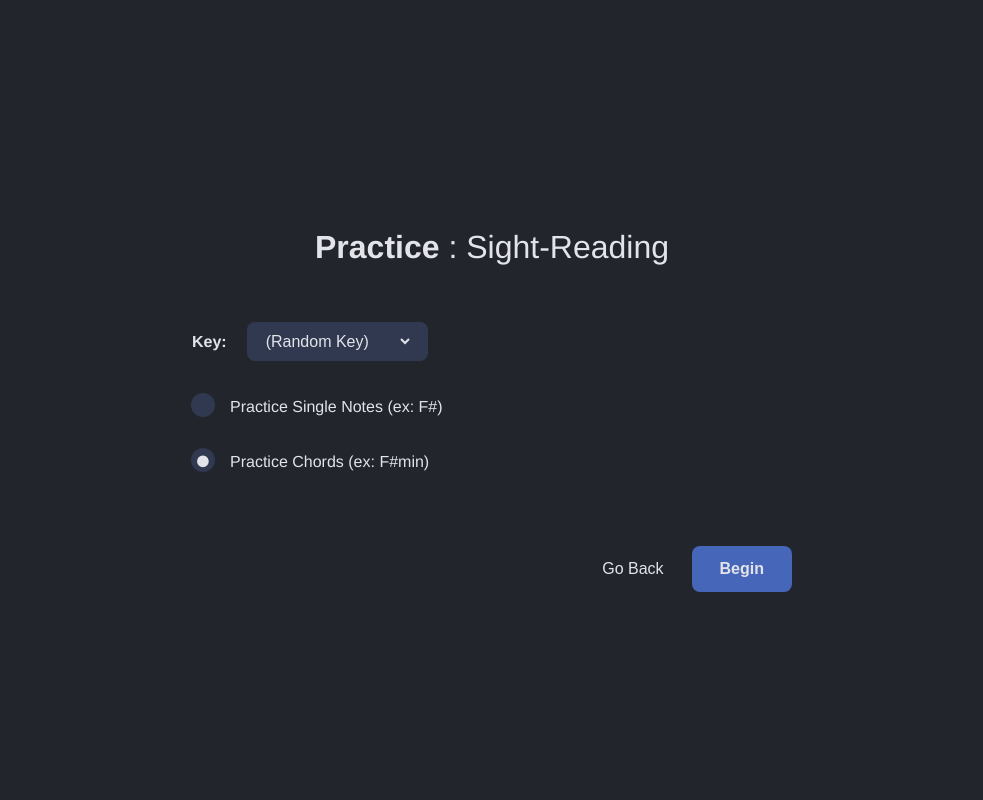
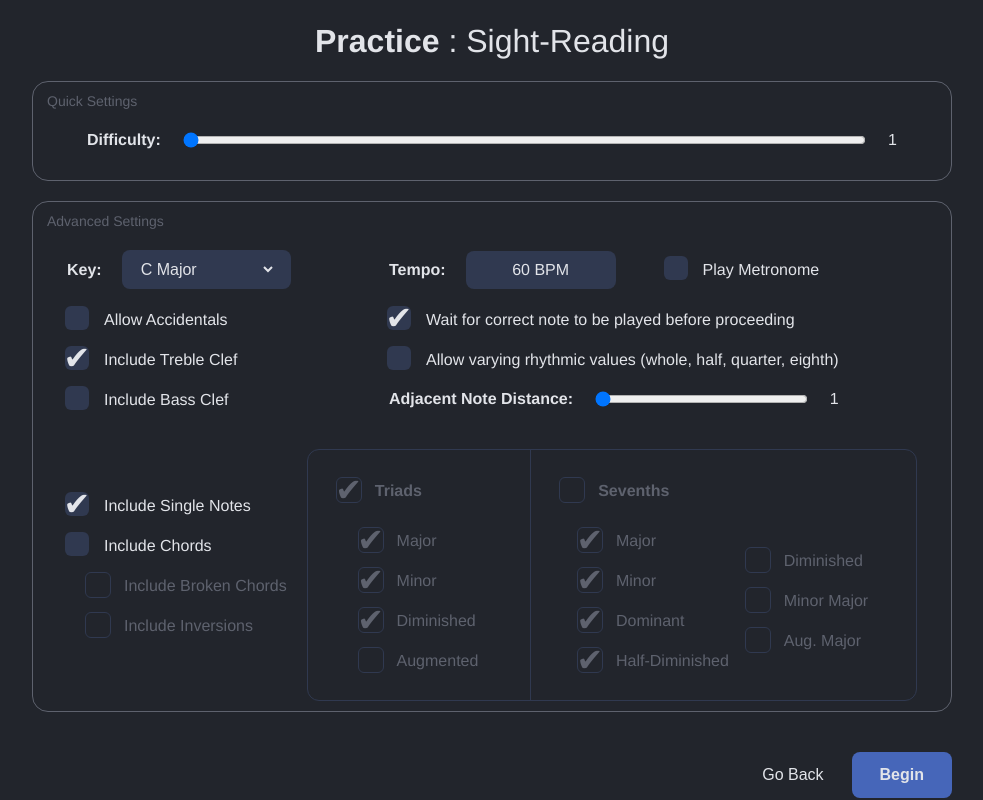
Before and after one commit to benzenittini/MIDIeval-Toolbox, a React (Vite) app: page / in a window 1280 px wide. Both pictures are taken after a click on the element "Sight-Reading". Shown: the whole page, without its empty margins (148-1131 px from the left). Built offline with nearby package versions, Linux system fonts and the light colour scheme.

Commit message:
Added configurations for sight-reading mode.

```diff
--- /dev/null
+++ b/src/components/common/FocusableInput.module.css
@@ -0,0 +1,21 @@
+
+
+.secondsSelector, .secondsDisplay {
+    text-align: center;
+    width: 150px;
+}
+
+.secondsDisplay:hover {
+    background: var(--blue-vdark);
+}
+
+.secondsDisplay {
+    display: inline-block;
+    background: var(--blue-dark);
+    border-radius: 8px;
+    padding: 10px;
+    color: var(--gray-vlight);
+    font-size: 16px;
+    cursor: text;
+    transition: background-color 0.2s;
+}
--- /dev/null
+++ b/src/components/common/FocusableInput.tsx
@@ -0,0 +1,43 @@
+
+import { useState } from "react";
+
+import styles from './FocusableInput.module.css';
+
+type Props = {
+    value: string,
+    label: string,
+    type?: InputType,
+    inputConfigs?: any,
+    onChange: (newValue: string) => void,
+}
+
+export enum InputType {
+    NUMBER = 'number',
+    TEXT = 'text',
+}
+
+export default function FocusableInput({ value, label, type = InputType.TEXT, inputConfigs = {}, onChange}: Props) {
+    const [inEditMode, setInEditMode] = useState(false);
+
+    const timeInput = inEditMode ? (
+        <input type={type}
+            {...inputConfigs}
+            autoFocus
+            onFocus={(e) => e.target.select()}
+            className={styles.secondsSelector}
+            onChange={(e) => onChange(e.target.value)}
+            onBlur={() => setInEditMode(false)}
+            value={value} />
+    ) : (
+        <div className={styles.secondsDisplay}
+            onClick={() => setInEditMode(true)}>
+            {value} {label}
+        </div>
+    );
+
+    return (
+        <>
+        {timeInput}
+        </>
+    );
+}
--- a/src/components/common/KeySelection.tsx
+++ b/src/components/common/KeySelection.tsx
@@ -4,14 +4,22 @@ import { KeyConfigOpts, MiscKeys } from "../../datatypes/Configs";
 
 type Props = {
     currentValue: KeyConfigOpts,
+    filterKeysById?: (id: string) => boolean,
     selectKey: (key: KeyConfigOpts) => void,
 };
 
-export default function KeySelection({ currentValue, selectKey }: Props) {
-    const getOption = ([key, val]: [string, string]) => (<option key={key} value={key}>{val}</option>);
+export default function KeySelection({ currentValue, filterKeysById = () => true, selectKey }: Props) {
+    const getOption = (id: string, display: string) => (<option key={id} value={id}>{display}</option>);
 
-    const miscKeyOpts  = Object.entries(MiscKeys)        .map(entry => getOption([entry[1], entry[1]]));
-    const majorKeyOpts = Object.entries(MAJOR_KEY_LOOKUP).map(entry => getOption([entry[0], entry[1].toString()]));
+    const miscKeyOpts  = Object.entries(MiscKeys)
+        .map(entry => ({ id: entry[1], display: entry[1] }))
+        .filter(({id}) => filterKeysById(id))
+        .map(entry => getOption(entry.id, entry.display));
+
+    const majorKeyOpts = Object.entries(MAJOR_KEY_LOOKUP)
+        .map(entry => ({ id: entry[0], display: entry[1].toString() }))
+        .filter(({id}) => filterKeysById(id))
+        .map(entry => getOption(entry.id, entry.display));
 
     function changeKey(event: any) {
         selectKey(event.target.value);
--- /dev/null
+++ b/src/components/common/LabeledSlider.module.css
@@ -0,0 +1,12 @@
+
+.labeledSlider {
+    width: 100%;
+    display: flex;
+    align-items: center;
+}
+.labeledSlider>input {
+    flex: 1;
+}
+.labeledSlider>.valueDisplay {
+    margin-left: 20px;
+}
--- /dev/null
+++ b/src/components/common/LabeledSlider.tsx
@@ -0,0 +1,20 @@
+
+import styles from './LabeledSlider.module.css';
+
+type Props = {
+    label: string,
+    min: number,
+    max: number,
+    value: number,
+    onChange: (val: string) => void,
+}
+
+export default function LabeledSlider({ label, min, max, value, onChange }: Props) {
+    return (
+        <div className={ styles.labeledSlider }>
+            <label className="labelBefore">{ label }</label>
+            <input type="range" min={ min } max={ max } value={ `${value}` } onChange={ (e) => onChange(e.target.value) }></input>
+            <label className={ styles.valueDisplay }>{ value }</label>
+        </div>
+    );
+}
--- a/src/components/sight-reading/SightReadingConfig.module.css
+++ b/src/components/sight-reading/SightReadingConfig.module.css
@@ -3,17 +3,37 @@
     font-weight: normal;
 }
 
-.topRow {
+.settingsBox {
+    border: 1px solid var(--gray-dark);
+    border-radius: 16px;
+    padding: 10px 14px;
+    margin: 20px 0;
+    text-align: left;
+}
+.settingsBoxLabel {
+    color: var(--gray-dark);
+    font-size: 14px;
+    margin: 0;
+    padding: 0;
+}
+
+.quickSettingsSlider {
+    padding: 20px 40px;
+}
+
+.flexRow {
     display: flex;
     flex-direction: row;
     align-items: center;
+    margin: 0 20px;
     gap: 20px;
     justify-content: space-between;
-    width: 600px;
+    width: 850px;
 }
-.topLeft>* {
-    margin-top: 35px;
-    margin-bottom: 35px;
+
+.configGroup>* {
+    margin-top: 20px;
+    margin-bottom: 20px;
     text-align: left;
 }
 
@@ -21,3 +41,7 @@
     text-align: right;
     margin-top: 40px;
 }
+
+.indented {
+    margin-left: 20px;
+}
--- a/src/components/sight-reading/SightReadingConfig.tsx
+++ b/src/components/sight-reading/SightReadingConfig.tsx
@@ -1,12 +1,18 @@
 
-import { KeyConfigOpts, convertKeyConfigToKey, getAllowedChordQualities } from "../../datatypes/Configs";
+import { useState } from "react";
+import { ChordSelections, KeyConfigOpts, MiscKeys, SightReadingConfiguration, convertKeyConfigToKey, getAllowedChordQualities } from "../../datatypes/Configs";
+import FocusableInput, { InputType } from "../common/FocusableInput";
 import KeySelection from "../common/KeySelection";
+import LabeledSlider from "../common/LabeledSlider";
 import styles from './SightReadingConfig.module.css';
-import { useSightReadingConfig, useSightReadingConfigDispatch } from "./SightReadingConfigContext";
+import { START_DIFFICULTY, useSightReadingConfig, useSightReadingConfigDispatch } from "./SightReadingConfigContext";
+import ChordSelection from "../common/ChordSelection";
 
 export default function SightReadingConfig({ goBack, begin }: { goBack: () => void, begin: () => void }) {
     const sightReadingConfig = useSightReadingConfig();
     const sightReadingConfigDispatch = useSightReadingConfigDispatch();
+
+    const [difficulty, setDifficulty] = useState(START_DIFFICULTY);
 
     const chordsAvailable = (sightReadingConfig.practiceChords)
         ? getAllowedChordQualities(convertKeyConfigToKey(sightReadingConfig.key), sightReadingConfig.chordSelection).length > 0
@@ -14,40 +20,132 @@ export default function SightReadingConfig({ goBack, begin }: { goBack: () => vo
 
     const notesOrChordsAvailable = sightReadingConfig.practiceSingleNotes || chordsAvailable;
 
+    function setDifficultySlider(newDifficulty: string) {
+        let parsed = parseInt(newDifficulty, 10);
+        if (isNaN(parsed)) parsed = 0;
+        setDifficulty(parsed);
+        sightReadingConfigDispatch({ type: 'quickDifficulty', data: parsed });
+    }
+
     function selectKey(newKey: KeyConfigOpts) {
         sightReadingConfigDispatch({ type: 'setKey', data: newKey });
+    }
+
+    function updateTempo(newTempo: string) {
+        let parsed = parseInt(newTempo, 10);
+        if (isNaN(parsed)) parsed = 0;
+
+        sightReadingConfigDispatch({
+            type: 'tempo',
+            data: parsed < 1 ? 1 : parsed,
+        });
+    }
+
+    function setAdjacentNoteDistance(distance: string) {
+        let parsed = parseInt(distance, 10);
+        if (isNaN(parsed)) parsed = 0;
+        sightReadingConfigDispatch({ type: 'adjacentNoteDistance', data: parsed });
+    }
+
+    function changeChordSelection(optionName: keyof ChordSelections, newValue: boolean) {
+        sightReadingConfigDispatch({ type: optionName, data: newValue });
+    }
+
+    function getCheckbox(label: string, configOpt: keyof SightReadingConfiguration, disabled: boolean = false) {
+        return (
+            <div className="formLine">
+                <input type="checkbox"
+                    id={ configOpt }
+                    disabled={ disabled }
+                    checked={ sightReadingConfig[configOpt] as boolean }
+                    onChange={(e) => sightReadingConfigDispatch({ type: configOpt, data: e.target.checked })}/>
+                <label htmlFor={ configOpt }>{ label }</label>
+            </div>
+        );
     }
 
     return (
         <>
             <h1>Practice<span className={styles.practiceType}> : Sight-Reading</span></h1>
 
-            <div className={ styles.topRow }>
-                <div className={ styles.topLeft }>
-                    <KeySelection
-                        currentValue={ sightReadingConfig.key }
-                        selectKey={ selectKey }
-                        ></KeySelection>
+            {/* Basic Settings */}
+            <div className={ styles.settingsBox }>
+                <label className={ styles.settingsBoxLabel }>Quick Settings</label>
+                <div className={ styles.quickSettingsSlider }>
+                    <LabeledSlider
+                        label="Difficulty:"
+                        min={ 1 }
+                        max={ 10 }
+                        value={ difficulty }
+                        onChange={ setDifficultySlider }
+                        ></LabeledSlider>
+                </div>
+            </div>
 
-                    <div className="formLine">
-                        <input type="radio" name="practiceType"
-                            id="practiceSingleNotes"
-                            checked={ sightReadingConfig.practiceSingleNotes }
-                            onChange={ (e) => sightReadingConfigDispatch({ type: 'practiceSingleNotes', data: e.target.checked }) } />
-                        <label htmlFor="practiceSingleNotes">Practice Single Notes (ex: F#)</label>
+            {/* Advanced Settings */}
+            <div className={ styles.settingsBox }>
+                <label className={ styles.settingsBoxLabel }>Advanced Settings</label>
+
+                <div className={ styles.flexRow }>
+                    {/* Top Left */}
+                    <div className={ styles.configGroup }>
+                        <KeySelection
+                            currentValue={ sightReadingConfig.key }
+                            filterKeysById={ (id) => id !== MiscKeys.ANYTHING_GOES }
+                            selectKey={ selectKey }
+                            ></KeySelection>
+                        {getCheckbox('Allow Accidentals', 'allowAccidentals')}
+                        {getCheckbox('Include Treble Clef', 'includeTrebleClef')}
+                        {getCheckbox('Include Bass Clef', 'includeBassClef')}
                     </div>
 
-                    <div className="formLine">
-                        <input type="radio" name="practiceType"
-                            id="practiceChords"
-                            checked={ sightReadingConfig.practiceChords }
-                            onChange={ (e) => sightReadingConfigDispatch({ type: 'practiceChords', data: e.target.checked }) } />
-                        <label htmlFor="practiceChords">Practice Chords (ex: F#min)</label>
+                    {/* Top Right */}
+                    <div className={ styles.configGroup } style={{ margin: "0 auto"}}>
+                        <div>
+                            <label className="labelBefore">Tempo:</label>
+                            <FocusableInput
+                                value={sightReadingConfig.tempo.toString()}
+                                label="BPM"
+                                type={InputType.NUMBER}
+                                inputConfigs={{ min: "1" }}
+                                onChange={updateTempo}
+                                ></FocusableInput>
+                            <div style={{ display: 'inline-block', marginLeft: '50px', }}>
+                                {getCheckbox('Play Metronome', 'playMetronome')}
+                            </div>
+                        </div>
+                        {getCheckbox('Wait for correct note to be played before proceeding',         'waitForCorrectNote')}
+                        {getCheckbox('Allow varying rhythmic values (whole, half, quarter, eighth)', 'allowRhythmicValues')}
+                        <LabeledSlider
+                            label="Adjacent Note Distance:"
+                            min={ 1 }
+                            max={ 10 }
+                            value={ sightReadingConfig.adjacentNoteDistance }
+                            onChange={ setAdjacentNoteDistance }
+                            ></LabeledSlider>
+                    </div>
+                </div>
+
+                <div className={ styles.flexRow }>
+                    {/* Bottom Left */}
+                    <div className={ styles.configGroup }>
+                        {getCheckbox('Include Single Notes',  'practiceSingleNotes')}
+                        {getCheckbox('Include Chords',        'practiceChords')}
+                        <div className={ styles.indented }>{getCheckbox('Include Broken Chords', 'includeBrokenChords',   !sightReadingConfig.practiceChords)}</div>
+                        <div className={ styles.indented }>{getCheckbox('Include Inversions',    'includeInvertedChords', !sightReadingConfig.practiceChords)}</div>
+                    </div>
+
+                    {/* Bottom Right */}
+                    <div style={{ flexGrow: 1 }}>
+                        <ChordSelection
+                            currentKey={ sightReadingConfig.key }
+                            practiceChords={ sightReadingConfig.practiceChords }
+                            currentSelections={ sightReadingConfig.chordSelection }
+                            changeChordSelection={ changeChordSelection }
+                            ></ChordSelection>
                     </div>
                 </div>
             </div>
-
-            {/* <ChordSelection></ChordSelection> */}
 
             <div className={ styles.navigation }>
                 <button className="btn-link" onClick={ goBack }>Go Back</button>
--- a/src/components/sight-reading/SightReadingConfigContext.tsx
+++ b/src/components/sight-reading/SightReadingConfigContext.tsx
@@ -2,6 +2,7 @@
 import { Dispatch, createContext, useContext, useReducer } from "react";
 
 import { MiscKeys, SightReadingConfiguration } from "../../datatypes/Configs";
+import { MAJOR_KEY_LOOKUP } from "../../datatypes/ComplexTypes";
 
 
 // ========
@@ -18,8 +19,10 @@ export function useSightReadingConfigDispatch() { return useContext(SightReading
 // Provider
 // --------
 
+export const START_DIFFICULTY = 1;
+
 export function SightReadingConfigProvider({ children }: any) {
-    const [config, dispatch] = useReducer(sightReadingConfigReducer, getConfigByDifficulty(10)); // TODO-ben : Set this back to "1" after testing
+    const [config, dispatch] = useReducer(sightReadingConfigReducer, getConfigByDifficulty(START_DIFFICULTY));
 
     return (
         <SightReadingConfigContext.Provider value={config}>
@@ -30,9 +33,10 @@ export function SightReadingConfigProvider({ children }: any) {
     );
 }
 
-const LEVEL_1_DIFFICULTY: SightReadingConfiguration = {
+function getLevel1Difficulty(): SightReadingConfiguration {
+    return {
         // Basics
-    key: MiscKeys.RANDOM_KEY,
+        key: "C_MAJOR",
         allowAccidentals: false,
         includeTrebleClef: true,
         includeBassClef: false,
@@ -69,14 +73,16 @@ const LEVEL_1_DIFFICULTY: SightReadingConfiguration = {
             includeMinMaj7: false,
             includeAugMaj7: false,
         }
+    };
 }
 
 /** Difficult is in the inclusive range: [1, 10] */
 function getConfigByDifficulty(difficulty: number) {
-    let config = {...LEVEL_1_DIFFICULTY};
+    let config = getLevel1Difficulty();
     config.adjacentNoteDistance = difficulty;
 
     if (difficulty >= 2) {
+        config.key = MiscKeys.RANDOM_KEY;
         config.includeBassClef = true;
     }
     if (difficulty >= 3) {
@@ -84,6 +90,7 @@ function getConfigByDifficulty(difficulty: number) {
     }
     if (difficulty >= 4) {
         config.includeBrokenChords = true;
+        config.includeInvertedChords = true;
     }
     if (difficulty >= 5) {
         config.waitForCorrectNote = false;
@@ -118,12 +125,29 @@ function getConfigByDifficulty(difficulty: number) {
 
 type DispatchAction = {type: string, data?: any};
 function sightReadingConfigReducer(config: SightReadingConfiguration, action: DispatchAction): SightReadingConfiguration {
-    // TODO-ben : Update this with new actions
     switch (action.type) {
-        // -- Core Settings --
-        case 'setKey':                   return { ...config, key: action.data };
-        case 'practiceSingleNotes':      return { ...config, practiceSingleNotes: action.data };
-        case 'practiceChords':           return { ...config, practiceChords: action.data };
+        // -- Quick Settings --
+        case 'quickDifficulty': return getConfigByDifficulty(action.data);
+
+        // -- Basics --
+        case 'setKey':            return { ...config, key:               action.data };
+        case 'allowAccidentals':  return { ...config, allowAccidentals:  action.data };
+        case 'includeTrebleClef': return { ...config, includeTrebleClef: action.data };
+        case 'includeBassClef':   return { ...config, includeBassClef:   action.data };
+        case 'timeSignature':     return { ...config, timeSignature:     action.data };
+
+        // -- Difficulty --
+        case 'tempo':                return { ...config, tempo:                action.data };
+        case 'playMetronome':        return { ...config, playMetronome:        action.data };
+        case 'waitForCorrectNote':   return { ...config, waitForCorrectNote:   action.data };
+        case 'allowRhythmicValues':  return { ...config, allowRhythmicValues:  action.data };
+        case 'adjacentNoteDistance': return { ...config, adjacentNoteDistance: action.data };
+
+        // -- Note/Chord Types --
+        case 'practiceSingleNotes':   return { ...config, practiceSingleNotes:   action.data };
+        case 'practiceChords':        return { ...config, practiceChords:        action.data };
+        case 'includeBrokenChords':   return { ...config, includeBrokenChords:   action.data };
+        case 'includeInvertedChords': return { ...config, includeInvertedChords: action.data };
 
         // -- Triads --
         case 'includeTriads': return { ...config, chordSelection: { ...config.chordSelection, includeTriads: action.data } };
```
Also changed, not shown: src/components/notation/ProgressSelector.tsx (+12 -20 lines). Lines whose indentation alone changed are shown as unchanged.
